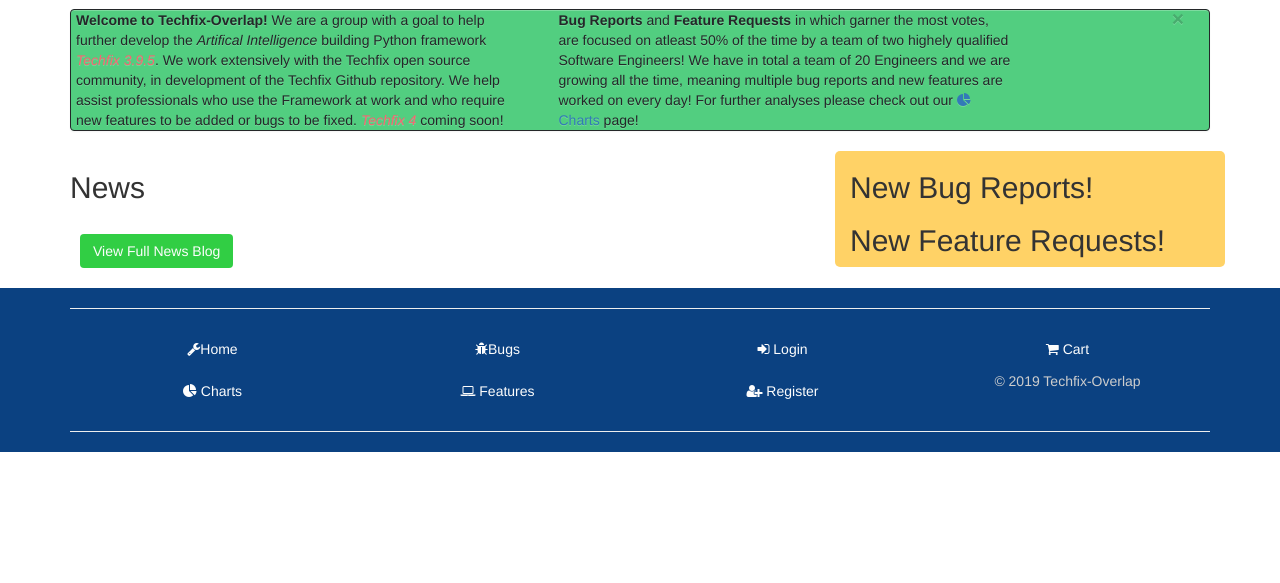
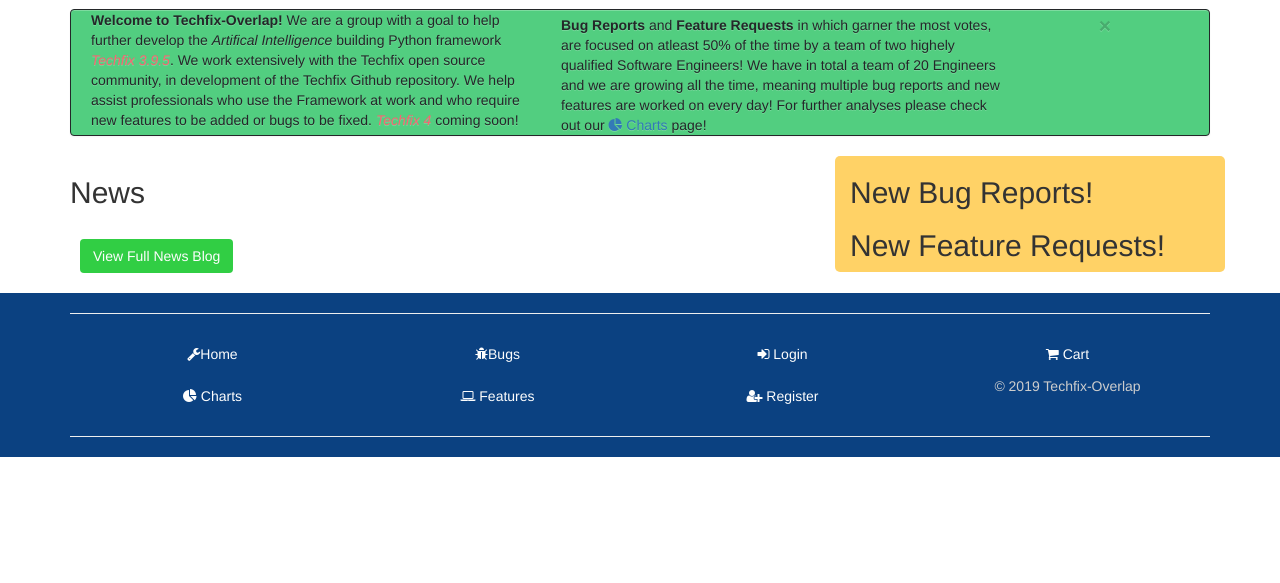
Before and after one commit to TommyJackson85/techfix_overlap, a Django app: page / in a window 1280 px wide. Shown: the part 217-800 px from the top of the page. Run offline with Django 3.2, Linux system fonts and the light colour scheme; data that the repository does not hold is empty; some libraries are stand-ins or nearby versions.

Commit message:
removed comment form for logged out user on bug and feature detail pages, and replaced them with a login button. fixed introduction alert. Removed django_jasmine from INSTALLED_APPS on settings file to fix a heroku error.

```diff
--- a/accounts/templates/index.html
+++ b/accounts/templates/index.html
@@ -16,21 +16,19 @@
 {% endblock %}
 
 {% block content %}
-<div class="alert alert_introduction alert-dismissible" role="alert">
-    <button type="button" class="close col-md-1" data-dismiss="alert" aria-label="Close"><span aria-hidden="true">&times;</span></button>
-    <div class="row">
-        <div class="col-md-5">
+<div class="alert alert_introduction alert-dismissible col-xs-12" role="alert">
+    <button type="button" class="close col-xs-2" data-dismiss="alert" aria-label="Close"><span aria-hidden="true">&times;</span></button>
+    <p class="col-xs-10 col-md-5">
         <strong>Welcome to Techfix-Overlap!</strong>
         We are a group with a goal to help further develop the <em>Artifical Intelligence</em> building Python framework <em class="red_text">Techfix 3.9.5</em>.
         We work extensively with the Techfix open source community, in development of the Techfix Github repository.
         We help assist professionals who use the Framework at work and who require new features to be added or bugs to be fixed.
         <em class="red_text">Techfix 4</em> coming soon!
-        </div>
-        <div class="col-md-5">
+    </p>
+    <p class="col-xs-10 col-md-5">
         <strong>Bug Reports</strong> and <strong>Feature Requests</strong> in which garner the most votes, are focused on atleast 50% of the time by a team of two highely qualified Software Engineers! We have in total a team of 20 Engineers and we are growing all the time, meaning multiple bug reports and new features are worked on every day!
         For further analyses please check out our <a href="{% url 'get_charts' %}"><i class="fa fa-pie-chart"></i> Charts</a> page!
-        </div>
-    </div>
+    </p>
 </div>
 
 <div class="row">
--- a/features/templates/featurepostdetail.html
+++ b/features/templates/featurepostdetail.html
@@ -58,11 +58,11 @@
         <div class="sticky_buttons">
             <a href="{% url 'get_feature_posts' %}" class="btn get_feature_posts_button"><span class="glyphicon glyphicon-th-list"></span> Back to Feature Request List</a>
             <a id="back_to_top" class="btn back_to_top_button"><span class="glyphicon glyphicon-arrow-up"></span> Back to Top</a>
-        </div>
             {% if feature_post.status == "Done" %}
                 <p class="red_text">Commenting has been disabled because the feature has been developed!</p>
                 <hr />
             {% else %}
+                {% if user.is_authenticated %}
                     <div class="comment_form">
                 <a class="btn comment_form_toggle" role="button" data-toggle="collapse" href="#collapseCommentBox" aria-expanded="false" aria-controls="collapseExample">
                     Comment Form <span class="glyphicon glyphicon-chevron-down"></span>
@@ -75,7 +75,11 @@
                     </form>
                 </div>
             </div>
+                {% else %}
+                    <a class="btn login_button" href="{% url 'login' %}"><i class="fa fa-sign-in"></i> Login To Comment</a>
                 {% endif %}
+            {% endif %}
+        </div>
 
         <h2>Comments:</h2>
         <ul class="media-list">
--- a/static/css/custom.css
+++ b/static/css/custom.css
@@ -234,10 +234,6 @@ http://paletton.com/?fbclid=IwAR2Zl09ucUxIJgPOQWO06EgyD4266xHb-S0gvsxDa66Pq0QKJf
   background-color: #7295BF;
 }
 
-.search_button:hover {
-  background-color: #7295BF;
-}
-
 .finished_bugs, .in_progress_bugs {
   background-color: red;
 }
@@ -276,13 +272,18 @@ http://paletton.com/?fbclid=IwAR2Zl09ucUxIJgPOQWO06EgyD4266xHb-S0gvsxDa66Pq0QKJf
   color: #242729;
   padding: 0 5px 0 5px;
 }
+.alert_introduction .close, .alert_introduction .alert-dismissible .close {
+  top: 5px;
+  right: 5px;
+  color: #242729;
+}
 
-.submit_payment_button {
+.submit_payment_button, .login_button {
   background-color: #31CE44;
   color: #fdfdfd;
 }
 
-.submit_payment_button:hover {
+.submit_payment_button:hover, .login_button:hover {
   background-color: #52CE80;
   color: #FFC63D;
 }
--- a/tf_overlap/settings.py
+++ b/tf_overlap/settings.py
@@ -39,7 +39,6 @@ INSTALLED_APPS = [
     'django.contrib.messages',
     'django.contrib.staticfiles',
     'django_forms_bootstrap',
-    'django_jasmine',
     'blog',
     'bugs',
     'cart',
```
Also changed, not shown: bugs/templates/bugpostdetail.html (+6 -1 lines). Lines whose indentation alone changed are shown as unchanged.
